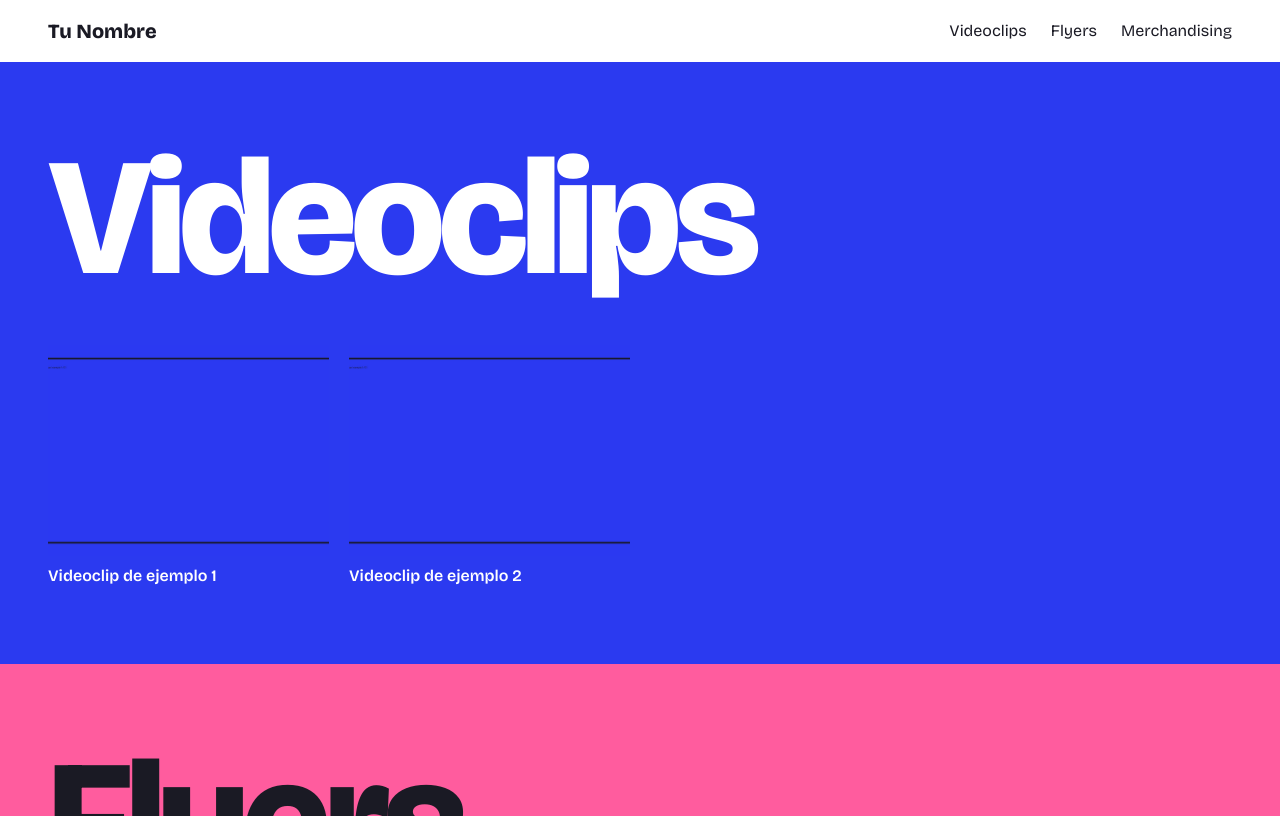
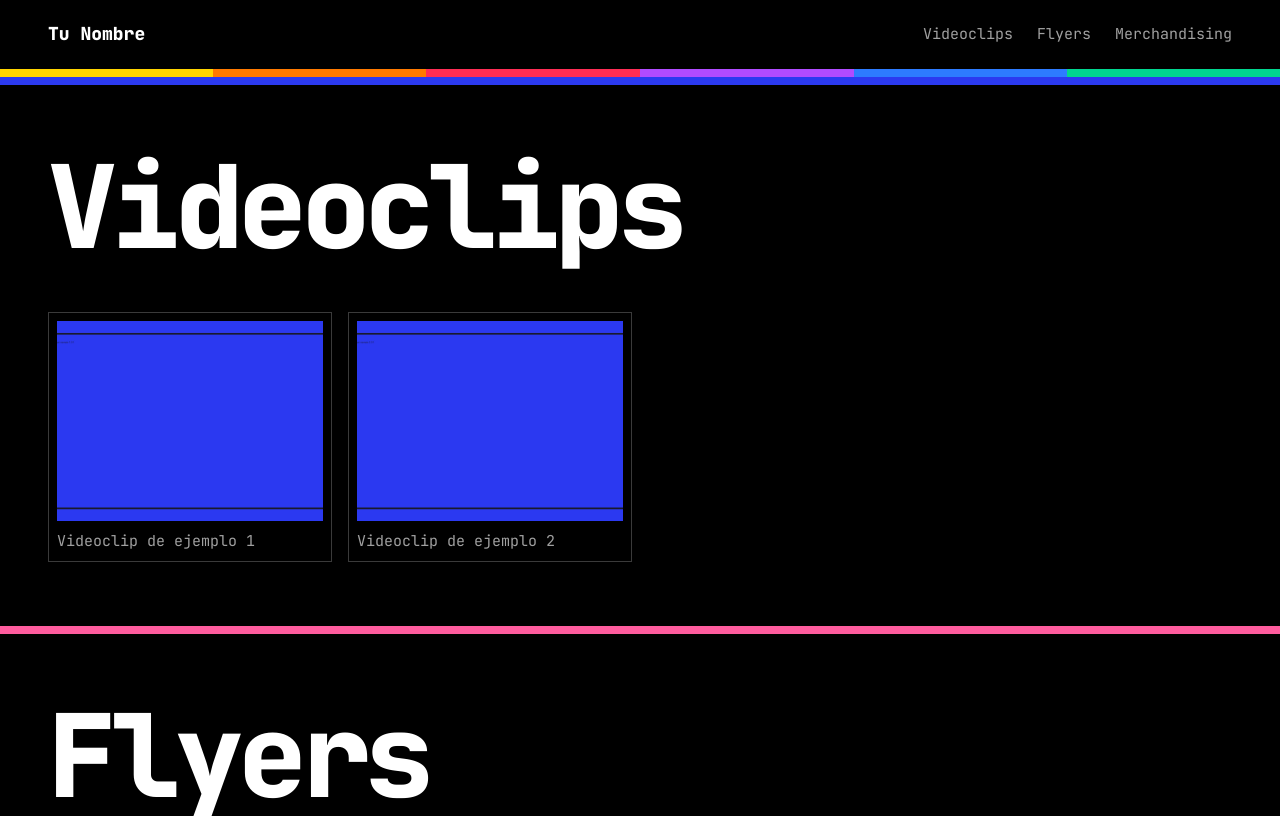
Before and after one commit to npclvlc/portfolio, a plain HTML site: page index.html in a window 1280 px wide. Shown: the top 816 px of the page. Drawn offline with nearby package versions, Linux system fonts and the light colour scheme.

Commit message:
Add files via upload

```diff
--- a/css/estilos.css
+++ b/css/estilos.css
@@ -1,22 +1,33 @@
+/* =====================================================
+   TEMA NOCTURNO: fondo negro, letras blancas, tipografía monoespaciada
+   y barra de colores como motivo. Los colores se cambian en :root.
+   ===================================================== */
+
 /* ---------- Base ---------- */
 :root {
-  --tinta: #1A1A24;
-  --color: #1A1A24;   /* color de fondo de la categoría (lo cambia app.js) */
-  --texto: #FFFFFF;   /* color del texto sobre ese fondo */
+  --fondo: #000000;
+  --texto: #FFFFFF;
+  --apagado: #A0A0A0;  /* texto secundario */
+  --linea: #3A3A3A;    /* bordes finos */
+  --color: #FFFFFF;    /* acento de la categoría (lo cambia app.js) */
   --margen: clamp(1rem, 4vw, 3rem);
+  --barra: linear-gradient(90deg,
+    #FFD400 0 16.66%, #FF7A00 0 33.33%, #FF2D55 0 50%,
+    #B14BFF 0 66.66%, #2D7BFF 0 83.33%, #00D68F 0);
 }
 
 * { box-sizing: border-box; margin: 0; }
 
 body {
-  font-family: "Bricolage Grotesque", system-ui, sans-serif;
-  color: var(--tinta);
-  background: #fff;
-  line-height: 1.5;
+  font-family: "JetBrains Mono", ui-monospace, "SFMono-Regular", Menlo, Consolas, monospace;
+  font-size: 0.9375rem;
+  color: var(--texto);
+  background: var(--fondo);
+  line-height: 1.6;
 }
 
 a { color: inherit; text-decoration: none; }
-:focus-visible { outline: 3px solid currentColor; outline-offset: 3px; }
+:focus-visible { outline: 2px solid var(--texto); outline-offset: 3px; }
 
 /* ---------- Cabecera ---------- */
 #cabecera {
@@ -24,57 +35,73 @@ a { color: inherit; text-decoration: none; }
   flex-wrap: wrap;
   justify-content: space-between;
   align-items: center;
-  gap: 1rem 2rem;
-  padding: 1rem var(--margen);
+  gap: 0.5rem 2rem;
+  padding: 1.25rem var(--margen);
+  border-bottom: 8px solid;
+  border-image: var(--barra) 1;   /* barra de colores */
 }
-.logo { font-weight: 800; font-size: 1.25rem; }
-#cabecera nav { display: flex; flex-wrap: wrap; gap: 0.5rem 1.5rem; }
-#cabecera nav a:hover { text-decoration: underline; text-underline-offset: 5px; }
+.logo { font-weight: 800; font-size: 1.125rem; }
+#cabecera nav { display: flex; flex-wrap: wrap; gap: 0.25rem 1.5rem; }
+#cabecera nav a { color: var(--apagado); }
+#cabecera nav a:hover { color: var(--texto); text-decoration: underline; text-underline-offset: 5px; }
 
-/* ---------- Bloques de color (inicio y encabezados) ---------- */
+/* ---------- Bloques de categoría (inicio y encabezados) ---------- */
 .banda, .encabezado {
-  background: var(--color);
-  color: var(--texto);
-  padding: clamp(2rem, 6vw, 5rem) var(--margen);
+  padding: clamp(2rem, 6vw, 4rem) var(--margen);
+  border-top: 8px solid var(--color);   /* franja con el color de la categoría */
 }
 
 .banda-titulo, .titulo-pagina {
   display: block;
-  font-size: clamp(3rem, 13vw, 11rem);
+  font-size: clamp(2.25rem, 9vw, 8rem);
   font-weight: 800;
-  line-height: 0.95;
-  letter-spacing: -0.04em;
+  line-height: 1;
+  letter-spacing: -0.05em;
   margin-bottom: clamp(1.5rem, 4vw, 3rem);
 }
-.banda-titulo:hover { text-decoration: underline; text-underline-offset: 0.08em; }
+.banda-titulo:hover { color: var(--color); }
 
 /* ---------- Obras ---------- */
 .rejilla {
   display: grid;
   grid-template-columns: repeat(auto-fill, minmax(min(100%, 260px), 1fr));
-  gap: 1.25rem;
+  gap: 1rem;
 }
-.tarjeta { display: block; }
+.tarjeta {
+  display: block;
+  padding: 0.5rem;
+  border: 1px solid var(--linea);
+}
+.tarjeta:hover { border-color: var(--color); }
 .tarjeta img, .tarjeta video {
   display: block;
   width: 100%;
   aspect-ratio: 4 / 3;
   object-fit: cover;
-  background: rgba(0, 0, 0, 0.15);
+  background: var(--linea);
 }
-.tarjeta-titulo { display: block; margin-top: 0.5rem; font-weight: 600; }
-.tarjeta:hover .tarjeta-titulo { text-decoration: underline; }
+.tarjeta-titulo { display: block; margin-top: 0.5rem; color: var(--apagado); }
+.tarjeta:hover .tarjeta-titulo { color: var(--texto); }
 
 /* ---------- Páginas de categoría y de obra ---------- */
 .contenido-pagina { padding: var(--margen); }
-.encabezado .titulo-pagina { margin-bottom: 1rem; }
-.volver { display: inline-block; margin-bottom: 1.5rem; font-weight: 600; text-decoration: underline; text-underline-offset: 4px; }
+.encabezado .titulo-pagina { margin-bottom: 1.5rem; }
+.volver { display: inline-block; margin-bottom: 1.5rem; color: var(--apagado); text-decoration: underline; text-underline-offset: 4px; }
+.volver:hover { color: var(--texto); }
 
-.encabezado dl { display: flex; gap: 0.75rem; margin-bottom: 1rem; font-size: 1.125rem; }
-.encabezado dt { font-weight: 800; }
-.descripcion { max-width: 60ch; font-size: 1.125rem; }
+.encabezado dl {
+  display: grid;
+  grid-template-columns: 8rem 1fr;
+  max-width: 40rem;
+  margin-bottom: 1.5rem;
+  padding: 0.5rem 0;
+  border-top: 1px solid var(--linea);
+  border-bottom: 1px solid var(--linea);
+}
+.encabezado dt { color: var(--apagado); }
+.descripcion { max-width: 70ch; }
 
-.galeria { display: grid; gap: 1.25rem; padding: var(--margen); max-width: 1400px; margin: 0 auto; }
+.galeria { display: grid; gap: 1rem; padding: var(--margen); max-width: 1400px; margin: 0 auto; }
 .galeria img, .galeria video { display: block; width: 100%; height: auto; }
 
-.aviso { padding: var(--margen); font-size: 1.25rem; }
+.aviso { padding: var(--margen); font-size: 1.125rem; }
--- a/index.html
+++ b/index.html
@@ -5,7 +5,7 @@
   <meta name="viewport" content="width=device-width, initial-scale=1">
   <title>Inicio</title>
   <link rel="preconnect" href="https://fonts.googleapis.com">
-  <link rel="stylesheet" href="https://fonts.googleapis.com/css2?family=Bricolage+Grotesque:opsz,wght@12..96,400;12..96,600;12..96,800&display=swap">
+  <link rel="stylesheet" href="https://fonts.googleapis.com/css2?family=JetBrains+Mono:wght@400;800&display=swap">
   <link rel="stylesheet" href="css/estilos.css">
 </head>
 <body data-pagina="inicio">
--- a/js/app.js
+++ b/js/app.js
@@ -20,9 +20,9 @@ function enlace(destino, clase, contenido) {
   return a;
 }
 
+// El color de cada categoría se usa como acento sobre el fondo negro.
 function aplicarColor(nodo, categoria) {
   nodo.style.setProperty("--color", categoria.color);
-  nodo.style.setProperty("--texto", categoria.texto);
 }
 
 // Muestra una imagen (.jpg) o un video (.mp4) según la extensión.
```
Also changed, not shown: categoria.html (+1 -1 lines), obra.html (+1 -1 lines).
